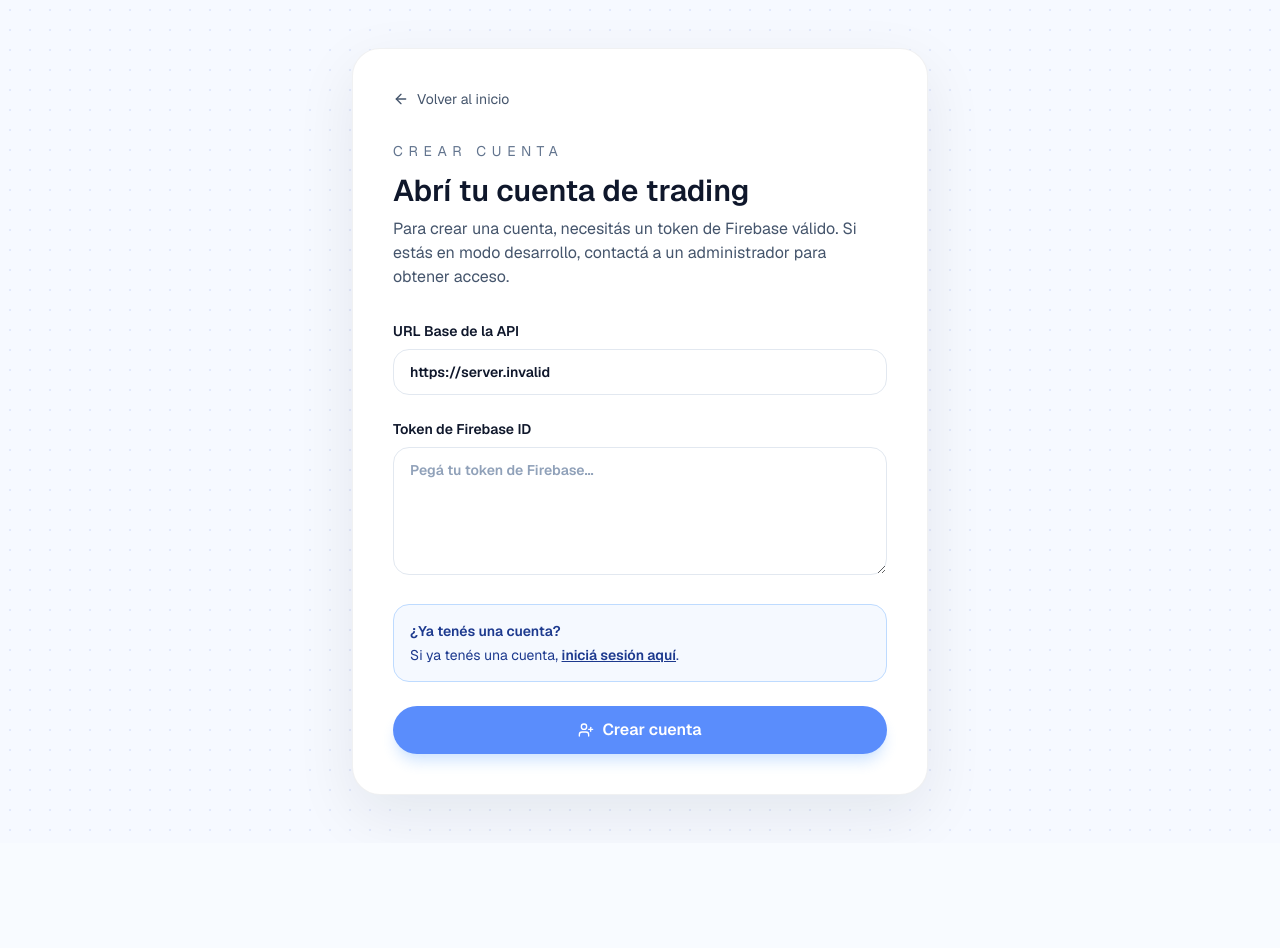
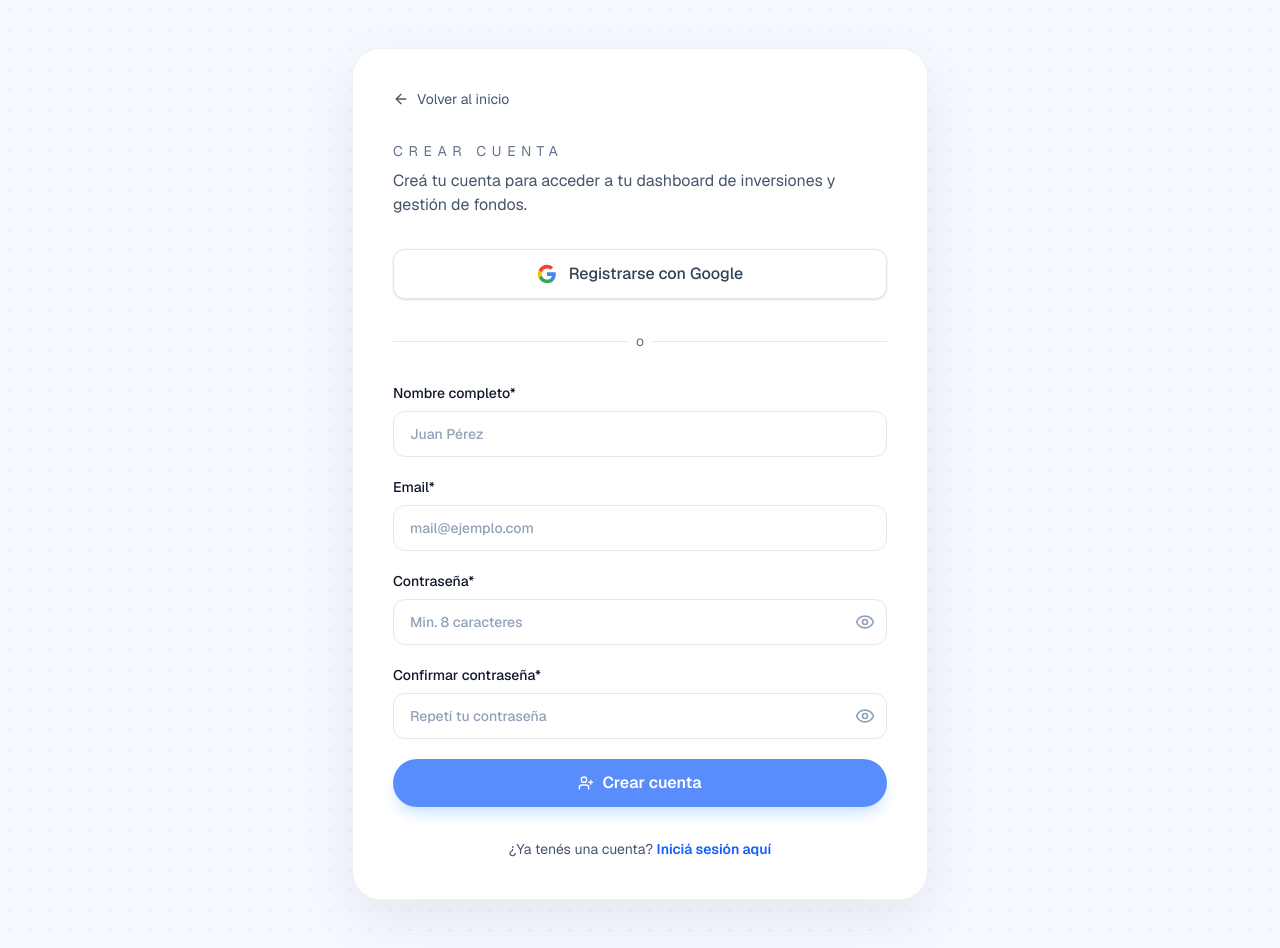
Before and after one commit to alexmnotfound/mrcap-app, a Next.js app: page /signup in a window 1280 px wide. Before the commit the page ends 843 px from the top, so only its background shows below. Built offline with nearby package versions, Linux system fonts and the light colour scheme; no server answers.

Commit message:
refactored signup

```diff
--- a/src/app/signup/page.tsx
+++ b/src/app/signup/page.tsx
@@ -1,23 +1,46 @@
 "use client";
 
-import { FormEvent, useState } from "react";
+import { FormEvent, useState, useEffect } from "react";
 import Link from "next/link";
-import { ArrowLeft, UserPlus, Loader2 } from "lucide-react";
+import { useRouter } from "next/navigation";
+import { ArrowLeft, UserPlus, Loader2, Eye, EyeOff } from "lucide-react";
 import { useAuth } from "@/context/auth-context";
-import { getDefaultApiBase } from "@/lib/api";
 
 export default function SignupPage() {
-  const { login, error, loading } = useAuth();
-  const [apiBase, setApiBase] = useState(getDefaultApiBase());
-  const [token, setToken] = useState("");
-  const [successMessage, setSuccessMessage] = useState("");
+  const router = useRouter();
+  const { signupWithEmail, signupWithGoogle, error, loading, profile } = useAuth();
+  const [email, setEmail] = useState("");
+  const [fullName, setFullName] = useState("");
+  const [password, setPassword] = useState("");
+  const [confirmPassword, setConfirmPassword] = useState("");
+  const [showPassword, setShowPassword] = useState(false);
+  const [showConfirmPassword, setShowConfirmPassword] = useState(false);
 
-  const handleSubmit = async (event: FormEvent<HTMLFormElement>) => {
+  useEffect(() => {
+    if (profile) {
+      router.push("/dashboard");
+    }
+  }, [profile, router]);
+
+  const handleEmailSubmit = async (event: FormEvent<HTMLFormElement>) => {
     event.preventDefault();
-    setSuccessMessage("");
+
+    if (password !== confirmPassword) {
+      return;
+    }
+
     try {
-      await login({ token: token.trim() || undefined, apiBase });
-      setSuccessMessage("¡Cuenta creada! Redirigiendo al dashboard.");
+      await signupWithEmail(email, password, fullName);
+      router.push("/dashboard");
+    } catch {
+      // error is handled in context
+    }
+  };
+
+  const handleGoogleSignup = async () => {
+    try {
+      await signupWithGoogle();
+      router.push("/dashboard");
     } catch {
       // error is handled in context
     }
@@ -40,52 +63,132 @@ export default function SignupPage() {
             <p className="text-sm uppercase tracking-[0.4em] text-slate-500">
               Crear cuenta
             </p>
-            <h1 className="mt-3 text-3xl font-semibold text-slate-900">
-              Abrí tu cuenta de trading
-            </h1>
             <p className="mt-2 text-slate-600">
-              Para crear una cuenta, necesitás un token de Firebase válido. Si
-              estás en modo desarrollo, contactá a un administrador para obtener
-              acceso.
+              Creá tu cuenta para acceder a tu dashboard de inversiones y gestión de fondos.
             </p>
           </div>
 
-          <form onSubmit={handleSubmit} className="space-y-6">
-            <label className="block text-sm font-semibold text-slate-900">
-              URL Base de la API
+          <button
+            type="button"
+            onClick={handleGoogleSignup}
+            disabled={loading}
+            className="flex w-full items-center justify-center gap-3 rounded-xl border border-slate-200 bg-white px-4 py-3 text-base font-medium text-slate-700 shadow-sm transition hover:bg-slate-50 disabled:cursor-not-allowed disabled:opacity-70"
+          >
+            <svg className="h-5 w-5" viewBox="0 0 24 24">
+              <path
+                d="M22.56 12.25c0-.78-.07-1.53-.2-2.25H12v4.26h5.92c-.26 1.37-1.04 2.53-2.21 3.31v2.77h3.57c2.08-1.92 3.28-4.74 3.28-8.09z"
+                fill="#4285F4"
+              />
+              <path
+                d="M12 23c2.97 0 5.46-.98 7.28-2.66l-3.57-2.77c-.98.66-2.23 1.06-3.71 1.06-2.86 0-5.29-1.93-6.16-4.53H2.18v2.84C3.99 20.53 7.7 23 12 23z"
+                fill="#34A853"
+              />
+              <path
+                d="M5.84 14.09c-.22-.66-.35-1.36-.35-2.09s.13-1.43.35-2.09V7.07H2.18C1.43 8.55 1 10.22 1 12s.43 3.45 1.18 4.93l2.85-2.22.81-.62z"
+                fill="#FBBC05"
+              />
+              <path
+                d="M12 5.38c1.62 0 3.06.56 4.21 1.64l3.15-3.15C17.45 2.09 14.97 1 12 1 7.7 1 3.99 3.47 2.18 7.07l3.66 2.84c.87-2.6 3.3-4.53 6.16-4.53z"
+                fill="#EA4335"
+              />
+            </svg>
+            Registrarse con Google
+          </button>
+
+          <div className="relative">
+            <div className="absolute inset-0 flex items-center">
+              <div className="w-full border-t border-slate-200"></div>
+            </div>
+            <div className="relative flex justify-center text-sm">
+              <span className="bg-white px-2 text-slate-500">o</span>
+            </div>
+          </div>
+
+          <form onSubmit={handleEmailSubmit} className="space-y-5">
+            <label className="block text-sm font-medium text-slate-900">
+              Nombre completo*
               <input
-                value={apiBase}
-                onChange={(event) => setApiBase(event.target.value)}
-                className="mt-2 w-full rounded-2xl border border-slate-200 bg-white px-4 py-3 text-slate-900 placeholder:text-slate-400 focus:border-blue-500 focus:outline-none focus:ring-2 focus:ring-blue-500/20"
-                placeholder="http://localhost:3000"
+                type="text"
+                value={fullName}
+                onChange={(event) => setFullName(event.target.value)}
+                required
+                className="mt-2 w-full rounded-xl border border-slate-200 bg-white px-4 py-3 text-slate-900 placeholder:text-slate-400 focus:border-blue-500 focus:outline-none focus:ring-2 focus:ring-blue-500/20"
+                placeholder="Juan Pérez"
               />
             </label>
 
-            <label className="block text-sm font-semibold text-slate-900">
-              Token de Firebase ID
-              <textarea
-                value={token}
-                onChange={(event) => setToken(event.target.value)}
-                className="mt-2 h-32 w-full rounded-2xl border border-slate-200 bg-white px-4 py-3 text-sm text-slate-900 placeholder:text-slate-400 focus:border-blue-500 focus:outline-none focus:ring-2 focus:ring-blue-500/20"
-                placeholder="Pegá tu token de Firebase…"
+            <label className="block text-sm font-medium text-slate-900">
+              Email*
+              <input
+                type="email"
+                value={email}
+                onChange={(event) => setEmail(event.target.value)}
                 required
+                className="mt-2 w-full rounded-xl border border-slate-200 bg-white px-4 py-3 text-slate-900 placeholder:text-slate-400 focus:border-blue-500 focus:outline-none focus:ring-2 focus:ring-blue-500/20"
+                placeholder="mail@ejemplo.com"
               />
             </label>
 
-            <div className="rounded-2xl border border-blue-200 bg-blue-50/60 p-4 text-sm text-blue-900">
-              <p className="font-semibold">¿Ya tenés una cuenta?</p>
-              <p className="mt-1">
-                Si ya tenés una cuenta,{" "}
-                <Link href="/login" className="font-semibold underline">
-                  iniciá sesión aquí
-                </Link>
-                .
-              </p>
-            </div>
+            <label className="block text-sm font-medium text-slate-900">
+              Contraseña*
+              <div className="relative mt-2">
+                <input
+                  type={showPassword ? "text" : "password"}
+                  value={password}
+                  onChange={(event) => setPassword(event.target.value)}
+                  required
+                  minLength={8}
+                  className="w-full rounded-xl border border-slate-200 bg-white px-4 py-3 pr-10 text-slate-900 placeholder:text-slate-400 focus:border-blue-500 focus:outline-none focus:ring-2 focus:ring-blue-500/20"
+                  placeholder="Min. 8 caracteres"
+                />
+                <button
+                  type="button"
+                  onClick={() => setShowPassword(!showPassword)}
+                  className="absolute right-3 top-1/2 -translate-y-1/2 text-slate-400 hover:text-slate-600"
+                >
+                  {showPassword ? (
+                    <EyeOff className="h-5 w-5" />
+                  ) : (
+                    <Eye className="h-5 w-5" />
+                  )}
+                </button>
+              </div>
+            </label>
+
+            <label className="block text-sm font-medium text-slate-900">
+              Confirmar contraseña*
+              <div className="relative mt-2">
+                <input
+                  type={showConfirmPassword ? "text" : "password"}
+                  value={confirmPassword}
+                  onChange={(event) => setConfirmPassword(event.target.value)}
+                  required
+                  minLength={8}
+                  className="w-full rounded-xl border border-slate-200 bg-white px-4 py-3 pr-10 text-slate-900 placeholder:text-slate-400 focus:border-blue-500 focus:outline-none focus:ring-2 focus:ring-blue-500/20"
+                  placeholder="Repetí tu contraseña"
+                />
+                <button
+                  type="button"
+                  onClick={() => setShowConfirmPassword(!showConfirmPassword)}
+                  className="absolute right-3 top-1/2 -translate-y-1/2 text-slate-400 hover:text-slate-600"
+                >
+                  {showConfirmPassword ? (
+                    <EyeOff className="h-5 w-5" />
+                  ) : (
+                    <Eye className="h-5 w-5" />
+                  )}
+                </button>
+              </div>
+              {password !== confirmPassword && confirmPassword && (
+                <p className="mt-1 text-xs text-red-600">
+                  Las contraseñas no coinciden
+                </p>
+              )}
+            </label>
 
             <button
               type="submit"
-              disabled={loading || !token.trim()}
+              disabled={loading || password !== confirmPassword || !password || !confirmPassword}
               className="flex w-full items-center justify-center gap-2 rounded-full bg-blue-600 px-6 py-3 text-base font-semibold text-white shadow-lg shadow-blue-200 transition hover:bg-blue-500 disabled:cursor-not-allowed disabled:opacity-70"
             >
               {loading ? (
@@ -106,17 +209,17 @@ export default function SignupPage() {
                 {error}
               </p>
             )}
+          </form>
 
-            {successMessage && (
-              <p className="rounded-2xl border border-blue-200 bg-blue-50 p-3 text-sm text-blue-700">
-                {successMessage} Abrí{" "}
-                <Link href="/dashboard" className="font-semibold underline">
-                  el dashboard
-                </Link>{" "}
-                para continuar.
-              </p>
-            )}
-          </form>
+          <div className="text-center text-sm text-slate-600">
+            ¿Ya tenés una cuenta?{" "}
+            <Link
+              href="/login"
+              className="font-semibold text-blue-600 hover:text-blue-700"
+            >
+              Iniciá sesión aquí
+            </Link>
+          </div>
         </div>
       </div>
     </div>
--- a/src/context/auth-context.tsx
+++ b/src/context/auth-context.tsx
@@ -16,6 +16,7 @@ import {
   signInWithEmailAndPassword,
   signInWithPopup,
   signOut as firebaseSignOut,
+  createUserWithEmailAndPassword,
 } from "firebase/auth";
 
 type AuthContextValue = {
@@ -28,6 +29,8 @@ type AuthContextValue = {
   login: (input: { token?: string; apiBase?: string }) => Promise<void>;
   loginWithEmail: (email: string, password: string) => Promise<void>;
   loginWithGoogle: () => Promise<void>;
+  signupWithEmail: (email: string, password: string, fullName: string) => Promise<void>;
+  signupWithGoogle: () => Promise<void>;
   logout: () => void;
   refreshAccounts: () => Promise<void>;
 };
@@ -186,6 +189,98 @@ export function AuthProvider({ children }: { children: ReactNode }) {
     }
   }, [login]);
 
+  const signupWithEmail = useCallback(async (email: string, password: string, fullName: string) => {
+    if (typeof window === "undefined" || !auth) {
+      throw new Error("Firebase not initialized");
+    }
+    setLoading(true);
+    setError(null);
+    try {
+      // Create Firebase account
+      const userCredential = await createUserWithEmailAndPassword(auth, email, password);
+      const idToken = await userCredential.user.getIdToken();
+
+      // Update Firebase display name if provided
+      if (fullName && userCredential.user) {
+        try {
+          await userCredential.user.updateProfile({ displayName: fullName });
+        } catch (err) {
+          console.warn("Failed to update display name:", err);
+        }
+      }
+
+      // Create user in backend
+      await apiFetch<AppUser>("/api/users/signup", {
+        token: idToken,
+        baseUrl: apiBase || getDefaultApiBase(),
+        method: "POST",
+      });
+
+      // Login after signup
+      await login({ token: idToken });
+    } catch (err: any) {
+      let errorMessage = "Error al crear cuenta";
+      if (err.code === "auth/email-already-in-use") {
+        errorMessage = "Este email ya está en uso";
+      } else if (err.code === "auth/invalid-email") {
+        errorMessage = "Email inválido";
+      } else if (err.code === "auth/weak-password") {
+        errorMessage = "La contraseña es muy débil";
+      } else if (err.message?.includes("User already exists")) {
+        errorMessage = "El usuario ya existe. Intentá iniciar sesión";
+      } else if (err.message) {
+        errorMessage = err.message;
+      }
+      setError(errorMessage);
+      throw err;
+    } finally {
+      setLoading(false);
+    }
+  }, [apiBase, login]);
+
+  const signupWithGoogle = useCallback(async () => {
+    if (typeof window === "undefined" || !auth) {
+      throw new Error("Firebase not initialized");
+    }
+    setLoading(true);
+    setError(null);
+    try {
+      // Create Firebase account with Google
+      const result = await signInWithPopup(auth, googleAuthProvider);
+      const idToken = await result.user.getIdToken();
+
+      // Create user in backend
+      try {
+        await apiFetch<AppUser>("/api/users/signup", {
+          token: idToken,
+          baseUrl: apiBase || getDefaultApiBase(),
+          method: "POST",
+        });
+      } catch (signupErr: any) {
+        // If user already exists, that's okay - just login
+        if (!signupErr.message?.includes("User already exists")) {
+          throw signupErr;
+        }
+      }
+
+      // Login after signup
+      await login({ token: idToken });
+    } catch (err: any) {
+      let errorMessage = "Error al crear cuenta con Google";
+      if (err.code === "auth/popup-closed-by-user") {
+        errorMessage = "El popup fue cerrado. Por favor intentá de nuevo";
+      } else if (err.code === "auth/cancelled-popup-request") {
+        errorMessage = "Registro cancelado";
+      } else if (err.message) {
+        errorMessage = err.message;
+      }
+      setError(errorMessage);
+      throw err;
+    } finally {
+      setLoading(false);
+    }
+  }, [apiBase, login]);
+
   const refreshAccounts = useCallback(async () => {
     try {
       const data = await apiFetch<AccountSummary[]>("/api/accounts/me", {
@@ -224,10 +319,12 @@ export function AuthProvider({ children }: { children: ReactNode }) {
       login,
       loginWithEmail,
       loginWithGoogle,
+      signupWithEmail,
+      signupWithGoogle,
       logout,
       refreshAccounts,
     }),
-    [token, apiBase, profile, accounts, loading, error, login, loginWithEmail, loginWithGoogle, logout, refreshAccounts]
+    [token, apiBase, profile, accounts, loading, error, login, loginWithEmail, loginWithGoogle, signupWithEmail, signupWithGoogle, logout, refreshAccounts]
   );
 
   return <AuthContext.Provider value={value}>{children}</AuthContext.Provider>;
```
